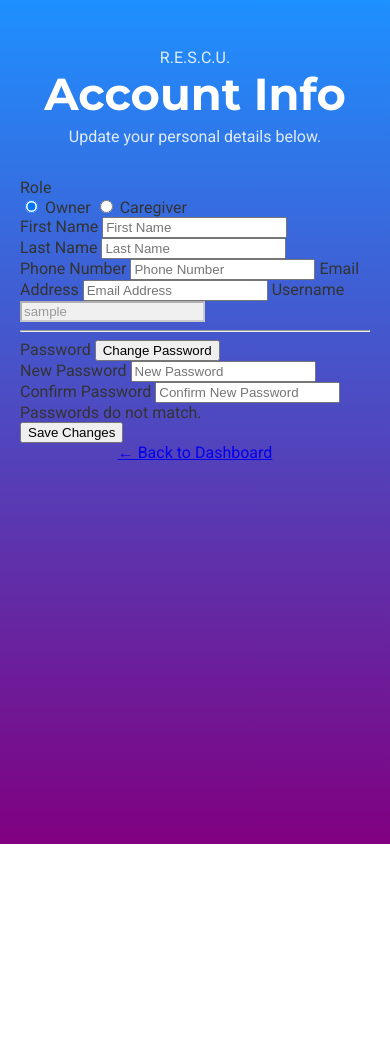
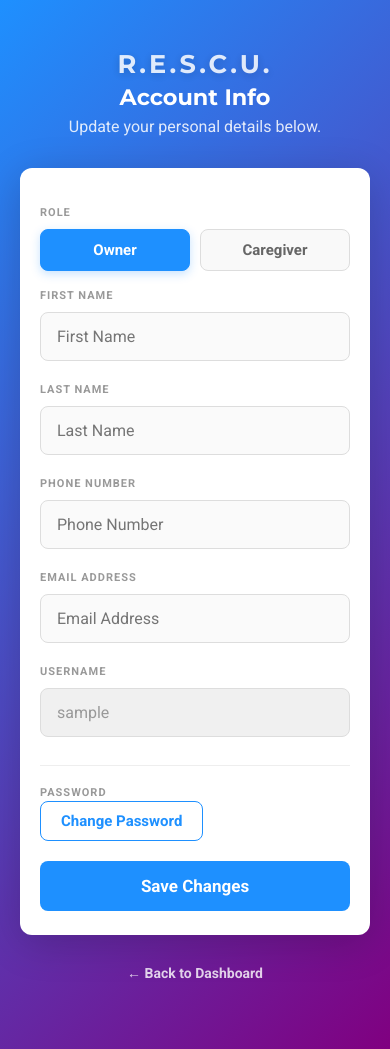
Before and after one commit to Lexie13/RESCU, a Flask app: page /edit-profile in a window 390 px wide. Before the commit the page ends 844 px from the top, so only its background shows below. Run offline with Flask 3, Linux system fonts and the light colour scheme; the visitor is signed in with stand-in values (Sample User, id 1).

Commit message:
Update inner.css

```diff
--- a/frontend/static/inner.css
+++ b/frontend/static/inner.css
@@ -1,4 +1,4 @@
-/* inner.css — Updated with muted colors and vertical gradient */
+/* inner.css — shared styles for all post-login pages */
 
 * { box-sizing: border-box; }
 
@@ -6,26 +6,12 @@ body, html {
     min-height: 100%;
     margin: 0;
     font-family: 'Roboto', sans-serif;
-    /* Updated to top-to-bottom gradient */
-    background: linear-gradient(180deg, #1E90FF, #800080);
+    background: linear-gradient(135deg, #1E90FF, #800080);
     color: #333;
-    overflow-x: hidden;
 }
 
-/* Container for Particles.js */
-#particles-js {
-    position: fixed;
-    width: 100%;
-    height: 100%;
-    top: 0;
-    left: 0;
-    z-index: 1; /* Sits behind the content */
-}
-
-/* Page shell — Added z-index to stay above particles */
+/* ── Page shell ── */
 .inner-wrapper {
-    position: relative;
-    z-index: 2;
     min-height: 100vh;
     display: flex;
     flex-direction: column;
@@ -33,31 +19,307 @@ body, html {
     padding: 48px 20px 60px;
 }
 
+/* ── Page header ── */
 .page-header {
     text-align: center;
     margin-bottom: 32px;
     color: white;
 }
 
+.page-header .site-name {
+    font-family: 'Montserrat', sans-serif;
+    font-size: clamp(1.6rem, 4vw, 2.4rem);
+    letter-spacing: 3px;
+    margin: 0 0 4px;
+    text-shadow: 0 2px 8px rgba(0,0,0,0.2);
+}
+
 .page-header h2 {
     font-family: 'Montserrat', sans-serif;
-    font-size: 2.8rem;
+    font-size: clamp(1.4rem, 3.5vw, 2rem);
     margin: 0 0 6px;
 }
 
 .page-header p {
     opacity: 0.85;
     margin: 0;
+    font-size: 1rem;
 }
 
+/* ── White card ── */
+.page-card {
+    background: #ffffff;
+    border-radius: 12px;
+    box-shadow: 0 8px 40px rgba(0,0,0,0.18);
+    width: 100%;
+    max-width: 520px;
+    padding: 36px 40px;
+}
+
+/* ── Inputs ── */
+.page-card input[type="text"],
+.page-card input[type="tel"],
+.page-card input[type="email"],
+.page-card input[type="password"] {
+    width: 100%;
+    padding: 14px 16px;
+    margin: 8px 0;
+    border-radius: 8px;
+    border: 1px solid #ddd;
+    font-size: 16px;
+    font-family: 'Roboto', sans-serif;
+    background: #fafafa;
+    transition: border-color 0.2s, box-shadow 0.2s, background 0.2s;
+    color: #333;
+}
+
+.page-card input:focus {
+    outline: none;
+    border-color: #1E90FF;
+    background: #fff;
+    box-shadow: 0 0 0 4px rgba(30,144,255,0.1);
+}
+
+/* ── Field label ── */
+.field-label {
+    display: block;
+    font-size: 11px;
+    font-weight: 700;
+    text-transform: uppercase;
+    letter-spacing: 1px;
+    color: #999;
+    margin: 14px 0 2px;
+}
+
+/* ── Side-by-side field row ── */
+.field-row {
+    display: flex;
+    gap: 12px;
+}
+.field-row > * { flex: 1; }
+
+/* ── Primary button ── */
+.page-card .btn-primary {
+    display: block;
+    width: 100%;
+    padding: 15px;
+    margin-top: 20px;
+    border: none;
+    border-radius: 8px;
+    background: #1E90FF;
+    color: #fff;
+    font-size: 17px;
+    font-weight: 700;
+    font-family: 'Roboto', sans-serif;
+    cursor: pointer;
+    transition: background 0.25s, transform 0.1s;
+}
+.page-card .btn-primary:hover { background: #104E8B; }
+.page-card .btn-primary:active { transform: scale(0.98); }
+
+/* ── Secondary / ghost button ── */
+.btn-secondary {
+    background: transparent;
+    border: 1px solid #1E90FF;
+    color: #1E90FF;
+    padding: 10px 20px;
+    border-radius: 8px;
+    font-size: 15px;
+    font-weight: 700;
+    font-family: 'Roboto', sans-serif;
+    cursor: pointer;
+    transition: background 0.2s, color 0.2s;
+}
+.btn-secondary:hover { background: #1E90FF; color: white; }
+
+/* ── Save / success button ── */
+.btn-save {
+    background: #1E90FF;
+    color: white;
+    border: none;
+    padding: 12px 32px;
+    border-radius: 8px;
+    font-size: 16px;
+    font-weight: 700;
+    font-family: 'Roboto', sans-serif;
+    cursor: pointer;
+    transition: background 0.25s, transform 0.1s;
+}
+.btn-save:hover { background: #104E8B; }
+.btn-save:active { transform: scale(0.97); }
+.btn-save.saved { background: #2ed573; cursor: default; }
+
+/* ── Role toggle ── */
+.role-buttons {
+    display: flex;
+    gap: 10px;
+    margin: 10px 0 4px;
+}
+.role-buttons input[type="radio"] { display: none; }
+.role-buttons label {
+    flex: 1;
+    text-align: center;
+    padding: 11px;
+    border-radius: 8px;
+    border: 1px solid #ddd;
+    cursor: pointer;
+    font-size: 15px;
+    font-weight: 600;
+    color: #666;
+    background: #f9f9f9;
+    transition: all 0.2s;
+}
+.role-buttons input[type="radio"]:checked + label {
+    background: #1E90FF;
+    color: white;
+    border-color: #1E90FF;
+    box-shadow: 0 3px 10px rgba(30,144,255,0.25);
+}
+
+/* ── Divider ── */
+.page-card hr {
+    border: none;
+    border-top: 1px solid #eee;
+    margin: 20px 0;
+}
+
+/* ── Error ── */
+.error-msg {
+    color: #d9534f;
+    font-size: 14px;
+    padding: 10px 14px;
+    background: #fff0f0;
+    border-left: 3px solid #d9534f;
+    border-radius: 4px;
+    margin-top: 10px;
+    display: none;
+}
+.error-msg.show { display: block; }
+
+/* ── Back link ── */
+.back-link {
+    display: inline-block;
+    margin-top: 22px;
+    color: rgba(255,255,255,0.8);
+    text-decoration: none;
+    font-weight: 700;
+    font-size: 14px;
+    padding: 8px 16px;
+    border-radius: 20px;
+    transition: color 0.2s, background 0.2s;
+}
+.back-link:hover {
+    color: white;
+    background: rgba(255,255,255,0.15);
+}
+
+/* ── Password reveal section ── */
+.password-section { margin-top: 4px; }
+.password-fields {
+    max-height: 0;
+    overflow: hidden;
+    transition: max-height 0.35s ease, opacity 0.3s ease;
+    opacity: 0;
+}
+.password-fields.open { max-height: 260px; opacity: 1; }
+
+/* ── Contact row ── */
+.contact-row {
+    display: flex;
+    align-items: center;
+    gap: 10px;
+    background: #f8f9fb;
+    border: 1px solid #eee;
+    border-radius: 10px;
+    padding: 10px 12px;
+    margin-bottom: 10px;
+}
+.contact-row input[type="text"],
+.contact-row input[type="email"] {
+    flex: 1;
+    margin: 0;
+    background: white;
+}
+.rank-badge {
+    min-width: 30px;
+    height: 30px;
+    background: #1E90FF;
+    color: white;
+    border-radius: 50%;
+    display: flex;
+    align-items: center;
+    justify-content: center;
+    font-size: 13px;
+    font-weight: 700;
+    flex-shrink: 0;
+}
+.order-controls {
+    display: flex;
+    flex-direction: column;
+    gap: 2px;
+}
+.order-controls button {
+    background: none;
+    border: 1px solid #ddd;
+    color: #aaa;
+    border-radius: 4px;
+    font-size: 10px;
+    padding: 2px 6px;
+    cursor: pointer;
+    line-height: 1.4;
+}
+.order-controls button:hover { background: #eee; color: #555; }
+.delete-btn {
+    background: none;
+    border: 1px solid #ffcdd2;
+    color: #e53935;
+    border-radius: 6px;
+    padding: 6px 10px;
+    font-size: 13px;
+    cursor: pointer;
+    font-weight: 700;
+    transition: background 0.15s;
+}
+.delete-btn:hover { background: #ffebee; }
+
+/* ── Contacts footer row ── */
+.contacts-footer {
+    display: flex;
+    justify-content: space-between;
+    align-items: center;
+    margin-top: 16px;
+}
+
+/* ── Home page nav items ── */
+.nav-card {
+    display: flex;
+    justify-content: space-between;
+    align-items: center;
+    background: white;
+    border-radius: 10px;
+    padding: 18px 22px;
+    text-decoration: none;
+    color: #1E90FF;
+    font-weight: 700;
+    font-size: 16px;
+    box-shadow: 0 2px 12px rgba(0,0,0,0.08);
+    transition: transform 0.15s, box-shadow 0.15s;
+    margin-bottom: 12px;
+}
+.nav-card:hover {
+    transform: translateY(-2px);
+    box-shadow: 0 6px 20px rgba(0,0,0,0.12);
+}
+.nav-card .arrow { font-size: 1.3rem; color: #bbb; }
+
+/* ── Status cards ── */
 .status-row {
     display: flex;
-    gap: 16px;
+    gap: 14px;
+    margin-bottom: 20px;
     width: 100%;
     max-width: 520px;
-    margin-bottom: 24px;
 }
-
 .status-card {
     flex: 1;
     background: rgba(255,255,255,0.18);
@@ -67,7 +329,6 @@ body, html {
     text-align: center;
     color: white;
 }
-
 .status-card .s-label {
     font-size: 11px;
     text-transform: uppercase;
@@ -75,21 +336,13 @@ body, html {
     opacity: 0.8;
     margin-bottom: 6px;
 }
-
 .status-card .s-value {
     font-size: 1.4rem;
     font-weight: 700;
 }
+.s-value.connected { color: #5fffb0; }
 
-/* Muted Status Colors */
-.status-red {
-    color: #e57373 !important; /* Muted Coral */
-}
-
-.status-green {
-    color: #81c784 !important; /* Muted Sage */
-}
-
+/* ── Connect BLE button ── */
 .btn-ble {
     display: block;
     width: 100%;
@@ -107,44 +360,26 @@ body, html {
     box-shadow: 0 4px 16px rgba(0,0,0,0.2);
     transition: background 0.25s, transform 0.1s;
 }
+.btn-ble:hover { background: #2ed573; transform: translateY(-1px); }
 
-.btn-ble:hover {
-    background: #9d009d;
+/* ── Logout ── */
+.logout-link {
+    display: inline-block;
+    margin-top: 32px;
+    color: white;
+    text-decoration: none;
+    font-weight: 700;
+    font-size: 14px;
+    border: 1px solid rgba(255,255,255,0.6);
+    padding: 10px 28px;
+    border-radius: 20px;
+    transition: background 0.2s, color 0.2s;
 }
+.logout-link:hover { background: white; color: #800080; }
 
-.btn-ble:active {
-    transform: scale(0.98);
+/* ── Responsive ── */
+@media (max-width: 600px) {
+    .page-card { padding: 24px 20px; }
+    .field-row { flex-direction: column; gap: 0; }
+    .status-row { flex-direction: column; }
 }
-
-.nav-card {
-    display: flex;
-    justify-content: space-between;
-    align-items: center;
-    background: white;
-    margin-bottom: 12px;
-    padding: 18px 24px;
-    border-radius: 12px;
-    text-decoration: none;
-    color: #333;
-    font-weight: 700;
-    box-shadow: 0 4px 12px rgba(0,0,0,0.08);
-    transition: transform 0.2s, box-shadow 0.2s;
-}
-
-.nav-card:hover {
-    transform: translateY(-2px);
-    box-shadow: 0 6px 16px rgba(0,0,0,0.12);
-}
-
-.logout-link {
-    margin-top: auto;
-    color: rgba(255,255,255,0.7);
-    text-decoration: none;
-    font-size: 14px;
-    padding: 20px;
-}
-
-.logout-link:hover {
-    color: white;
-    text-decoration: underline;
-}
```
